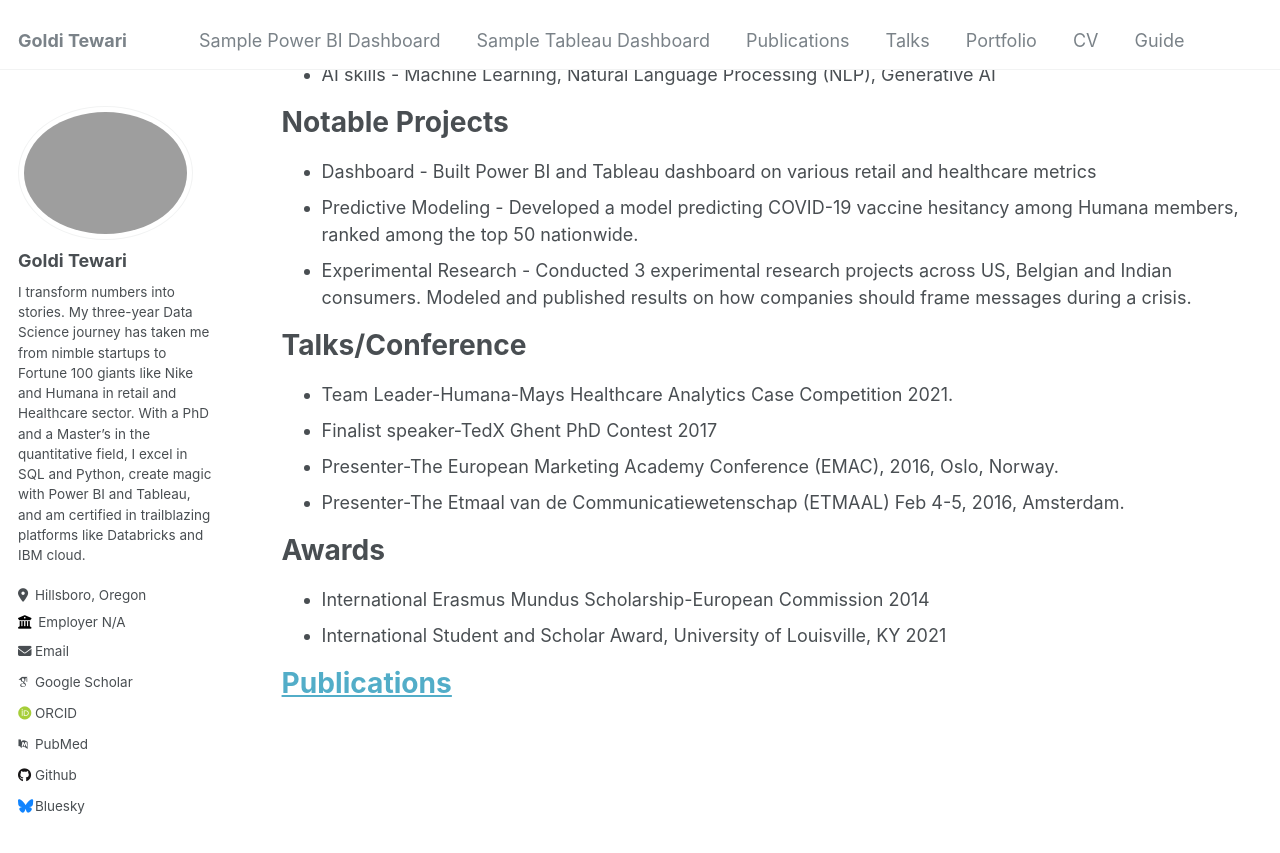
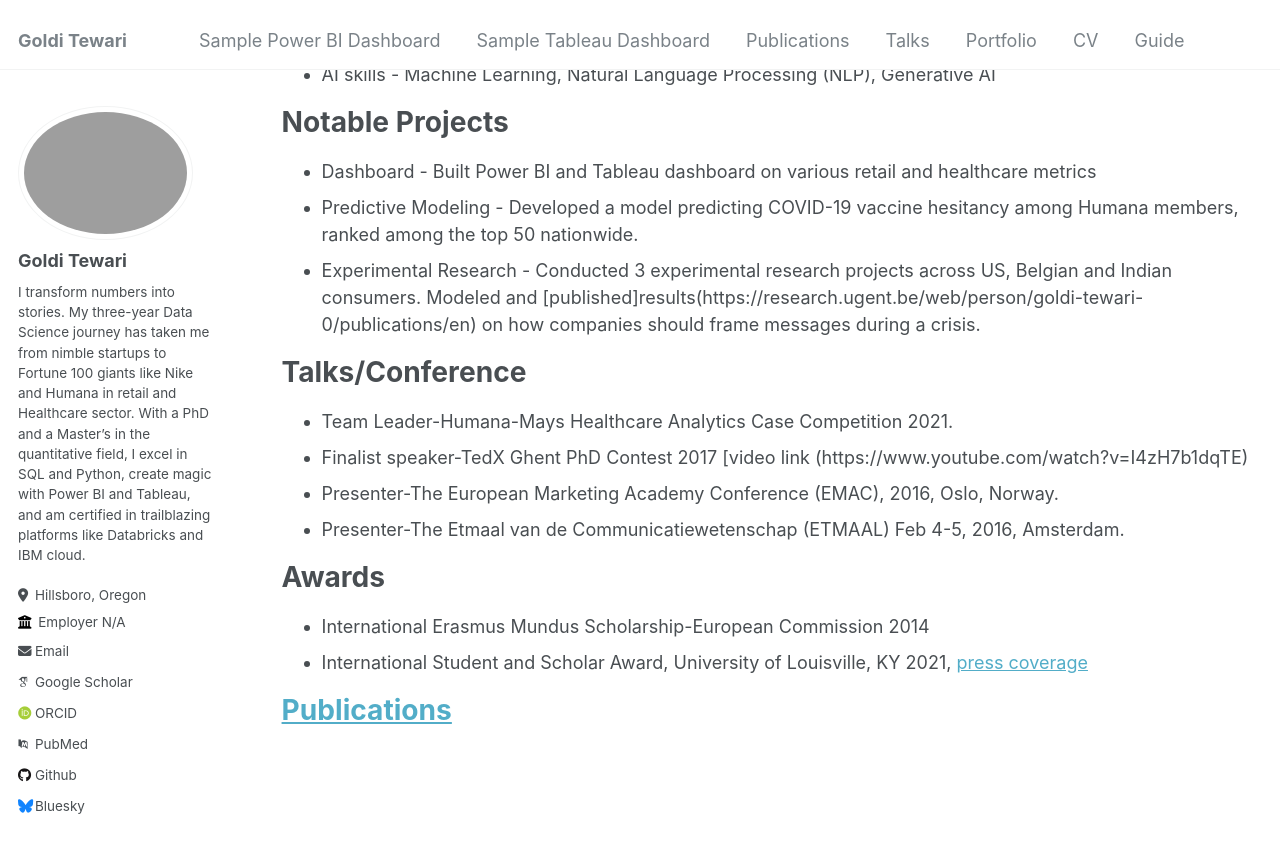
Before and after one commit to golditewari9/golditewari.github.io, a Jekyll site: the page built from _pages/cv.md, in a window 1280 px wide and 900 px high, scrolled down 884 px. Shown: the top 853 px of the window. Built offline with Jekyll 4.4.1, drawn with Linux system fonts in a browser that asks for light colours; some web fonts are replaced.

Commit message:
Update cv.md

```diff
--- a/_pages/cv.md
+++ b/_pages/cv.md
@@ -44,20 +44,19 @@ Notable Projects
 ======
 * Dashboard - Built Power BI and Tableau dashboard on various retail and healthcare metrics
 * Predictive Modeling - Developed a model predicting COVID-19 vaccine hesitancy among Humana members, ranked among the top 50 nationwide.
-* Experimental Research - Conducted 3 experimental research projects across US, Belgian and Indian consumers. Modeled and published
-  results on how companies should frame messages during a crisis.
+* Experimental Research - Conducted 3 experimental research projects across US, Belgian and Indian consumers. Modeled and [published]results(https://research.ugent.be/web/person/goldi-tewari-0/publications/en) on how companies should frame messages during a crisis.
 
 Talks/Conference
 ======
 * Team Leader-Humana-Mays Healthcare Analytics Case Competition 2021.
-* Finalist speaker-TedX Ghent PhD Contest 2017
+* Finalist speaker-TedX Ghent PhD Contest 2017 [video link (https://www.youtube.com/watch?v=I4zH7b1dqTE)
 * Presenter-The European Marketing Academy Conference (EMAC), 2016, Oslo, Norway.
 * Presenter-The Etmaal van de Communicatiewetenschap (ETMAAL) Feb 4-5, 2016, Amsterdam.
 
 Awards
 ======
 * International Erasmus Mundus Scholarship-European Commission 2014
-* International Student and Scholar Award, University of Louisville, KY 2021
+* International Student and Scholar Award, University of Louisville, KY 2021, [press coverage](https://www.uoflnews.com/post/uofltoday/uofl-student-awards-winners-celebrated-during-23rd-annual-ceremony/)
 
 [Publications](https://scholar.google.com/citations?user=4PJPp0QAAAAJ&hl=en)
 ======
```
